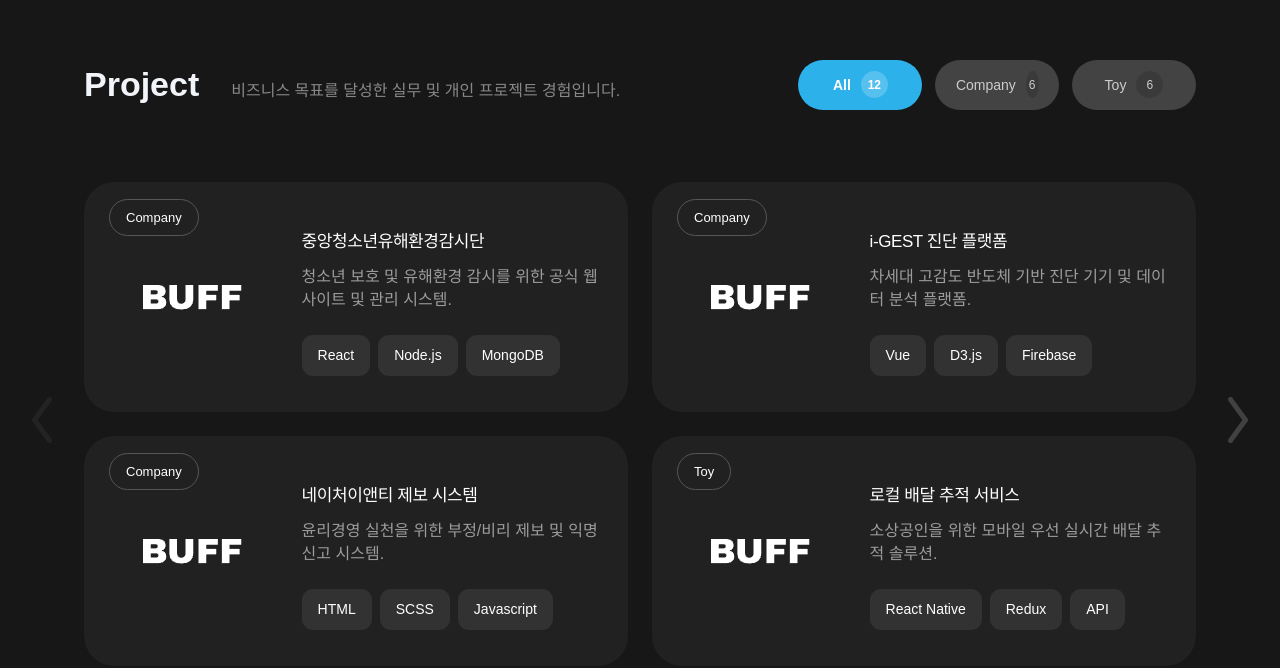
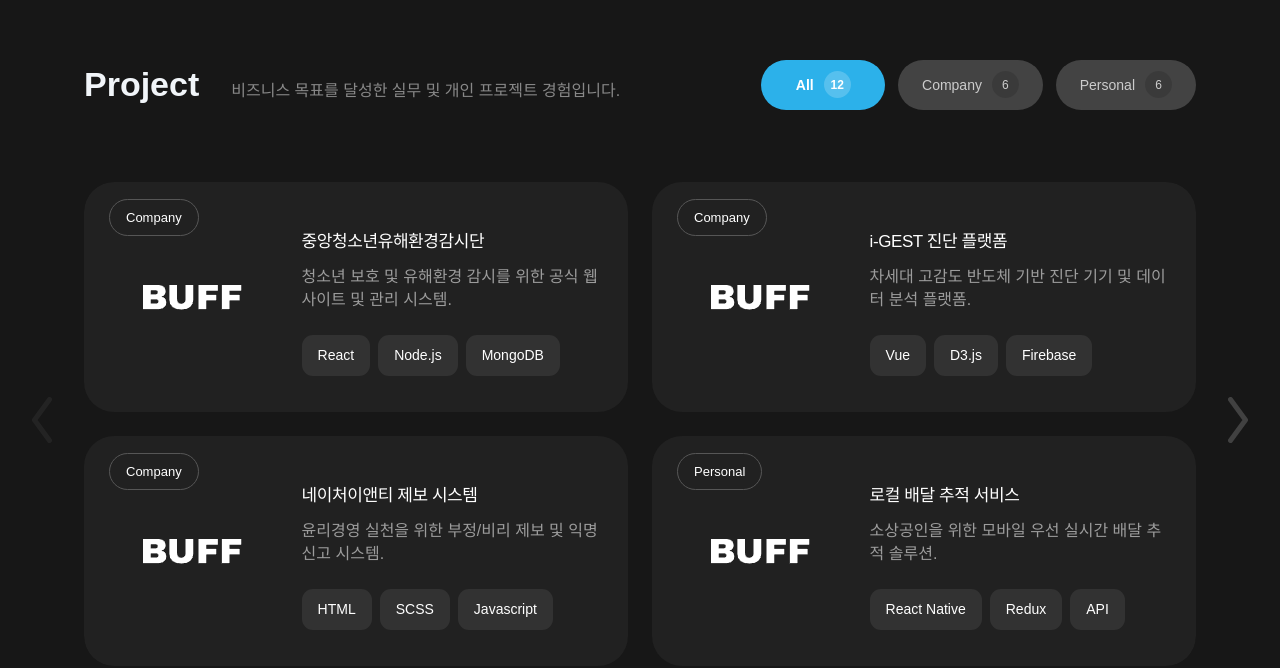
Before and after one commit to hyjbis-yujin/portfolio-yujin, a React (Vite) app: page / in a window 1280 px wide. Shown: the part 3237-3905 px from the top of the page. Built offline with nearby package versions, Linux system fonts and the light colour scheme; a web font is replaced by a local one.

Commit message:
Refactor: Update Project Tab 'Toy' to 'Personal' and fix button width

```diff
--- a/src/assets/styles/sections/_project.scss
+++ b/src/assets/styles/sections/_project.scss
@@ -67,7 +67,7 @@
 }
 
 .filter-btn {
-    width: 124px;
+    min-width: 124px;
     height: 50px;
     display: flex;
     align-items: center;
--- a/src/components/sections/Project.jsx
+++ b/src/components/sections/Project.jsx
@@ -23,7 +23,7 @@ const Project = ({ selectedProject, onClose, onOpenProject }) => {
         return projects.filter(p => p.type === filter)
     }, [filter])
 
-    const tabs = ['All', 'Company', 'Toy']
+    const tabs = ['All', 'Company', 'Personal']
 
     const getCount = (type) => {
         if (type === 'All') return projects.length
@@ -48,14 +48,14 @@ const Project = ({ selectedProject, onClose, onOpenProject }) => {
     const getTabLabel = (tab) => {
         if (tab === 'All') return 'All'
         if (tab === 'Company') return 'Company'
-        if (tab === 'Toy') return 'Toy'
+        if (tab === 'Personal') return 'Personal'
         return tab
     }
 
     // Localized label for card pill
     const getCardPillLabel = (type) => {
         if (type === 'Company') return 'Company'
-        return 'Toy'
+        return 'Personal'
     }
 
     return (
--- a/src/data/projects.js
+++ b/src/data/projects.js
@@ -72,7 +72,7 @@ export const projects = [
     },
     {
         id: 4,
-        type: 'Toy',
+        type: 'Personal',
         title: '로컬 배달 추적 서비스',
         desc: '소상공인을 위한 모바일 우선 실시간 배달 추적 솔루션.',
         tags: ['React Native', 'Redux', 'API'],
@@ -94,7 +94,7 @@ export const projects = [
     },
     {
         id: 5,
-        type: 'Toy',
+        type: 'Personal',
         title: '3D 웹 시뮬레이션',
         desc: '물리 엔진을 활용하여 현실적인 움직임을 구현한 3D 웹 경험.',
         tags: ['Three.js', 'Cannon.js', 'WebGL'],
@@ -138,7 +138,7 @@ export const projects = [
     },
     {
         id: 7,
-        type: 'Toy',
+        type: 'Personal',
         title: '웹 오디오 비주얼라이저',
         desc: '오디오 시각화 기능을 갖춘 미니멀 디자인의 웹 뮤직 플레이어.',
         tags: ['Vanilla JS', 'Web Audio API'],
@@ -160,7 +160,7 @@ export const projects = [
     },
     {
         id: 8,
-        type: 'Toy',
+        type: 'Personal',
         title: '개발자 커뮤니티 플랫폼',
         desc: '개발자들이 코드 스니펫을 공유하고 소통하는 지식 공유 플랫폼.',
         tags: ['React', 'Supabase', 'Tailwind'],
@@ -204,7 +204,7 @@ export const projects = [
     },
     {
         id: 10,
-        type: 'Toy',
+        type: 'Personal',
         title: '테크 블로그 테마',
         desc: '개발자 및 테크니컬 라이터를 위한 Gatsby 기반 블로그 테마.',
         tags: ['Gatsby', 'GraphQL', 'MDX'],
@@ -226,7 +226,7 @@ export const projects = [
     },
     {
         id: 11,
-        type: 'Toy',
+        type: 'Personal',
         title: '실시간 축제 지도',
         desc: '도시 축제 및 행사 정보를 지도상에서 실시간으로 확인하는 서비스.',
         tags: ['Leaflet', 'Socket.io', 'Express'],
```
